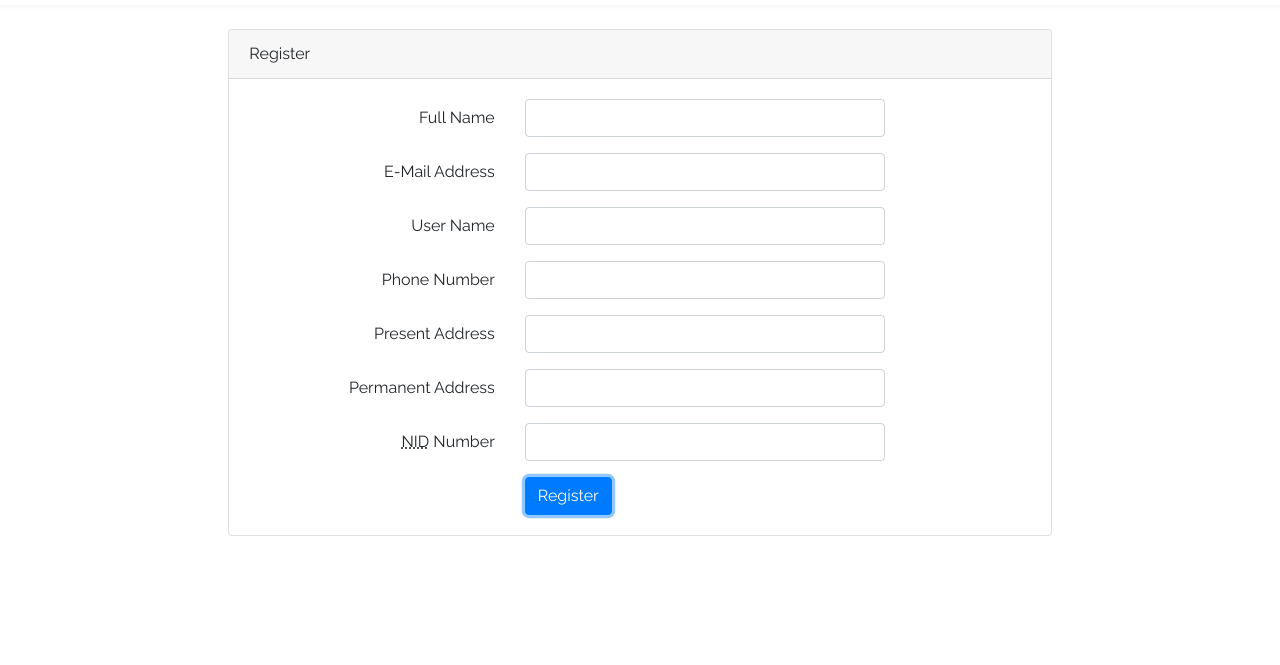
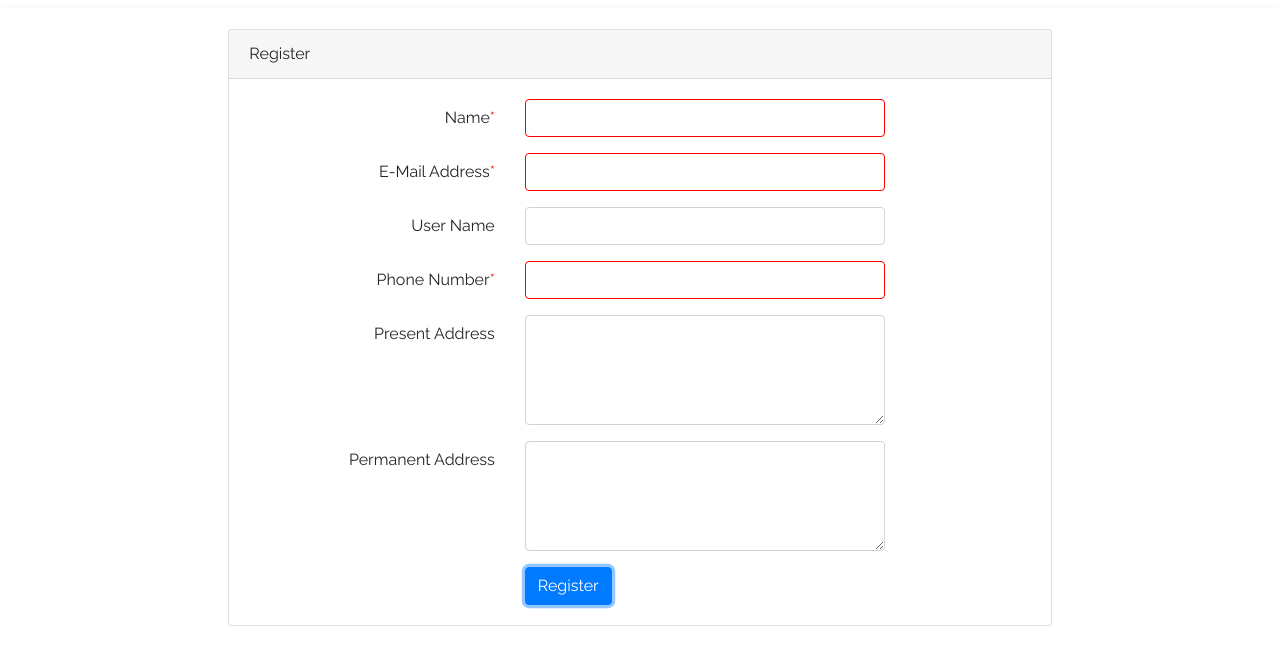
Before and after one commit to prashantdhavale01/weather_forecast, a plain HTML site: page form_validation.html in a window 1280 px wide. Both pictures are taken after a click on the button "Register". Shown: the part 51-716 px from the top of the page. Drawn offline with nearby package versions, Linux system fonts and the light colour scheme.

Commit message:
validate mandatory fields

```diff
--- a/css/form_validation.css
+++ b/css/form_validation.css
@@ -44,3 +44,9 @@ body{
     margin-left: 0;
     margin-right: 0;
 }
+.emptyField{
+    border: 1px solid red !important;
+}
+.alert-red{
+    color: red;
+}
--- a/form_validation.html
+++ b/form_validation.html
@@ -51,14 +51,14 @@
 						<div class="card-header">Register</div>
 						<div class="card-body">
 							<div class="form-group row">
-									<label for="full_name" class="col-md-4 col-form-label text-md-right">Full Name</label>
+								<label for="full_name" class="col-md-4 col-form-label text-md-right">Name<span class="alert-red">*</span></label>
 								<div class="col-md-6">
 									<input type="text" id="full_name" class="form-control" name="full-name">
 								</div>
 							</div>
 
 							<div class="form-group row">
-									<label for="email_address" class="col-md-4 col-form-label text-md-right">E-Mail Address</label>
+								<label for="email_address" class="col-md-4 col-form-label text-md-right">E-Mail Address<span class="alert-red">*</span></label>
 								<div class="col-md-6">
 									<input type="text" id="email_address" class="form-control" name="email-address">
 								</div>
@@ -72,31 +72,23 @@
 							</div>
 
 							<div class="form-group row">
-									<label for="phone_number" class="col-md-4 col-form-label text-md-right">Phone Number</label>
+								<label for="phone_number" class="col-md-4 col-form-label text-md-right">Phone Number<span class="alert-red">*</span></label>
 								<div class="col-md-6">
-										<input type="text" id="phone_number" class="form-control">
+									<input type="number" id="phone_number" class="form-control">
 								</div>
 							</div>
 
 							<div class="form-group row">
 								<label for="present_address" class="col-md-4 col-form-label text-md-right">Present Address</label>
 								<div class="col-md-6">
-										<input type="text" id="present_address" class="form-control">
+									<textarea class="form-control" rows="4" id="present_address"></textarea>
 								</div>
 							</div>
 
 							<div class="form-group row">
 								<label for="permanent_address" class="col-md-4 col-form-label text-md-right">Permanent Address</label>
 								<div class="col-md-6">
-										<input type="text" id="permanent_address" class="form-control" name="permanent-address">
-									</div>
-								</div>
-
-								<div class="form-group row">
-									<label for="nid_number" class="col-md-4 col-form-label text-md-right"><abbr
-										title="National Id Card">NID</abbr> Number</label>
-										<div class="col-md-6">
-											<input type="text" id="nid_number" class="form-control" name="nid-number">
+									<textarea class="form-control" rows="4" id="permanent_address"></textarea>
 								</div>
 							</div>
 
--- a/js/form_validation.js
+++ b/js/form_validation.js
@@ -1,5 +1,38 @@
 $(document).ready(function($) {
  $("#btnRegister").on('click', (e) => {
-  alert();
+  if (isValidate()) {
+    if (validateEmail($('#email_address').val()) && telephoneCheck($('#phone_number').val())) {
+      $('#email_address, #phone_number').removeClass("emptyField");
+    } else {
+      $('#email_address, #phone_number').addClass("emptyField");
+      return;
+    }
+    alert("Registration Successfully")
+  }else {
+    alert("All fields are mandatory");
+  }
 });
+ function isValidate() {
+  var isValid = true;
+  const allFields = ["#full_name", "#email_address", "#phone_number"];
+  for (let field of allFields) {
+    if ($(field).val().trim().length == 0) {
+      $(field).addClass('emptyField');
+      $(field).on('input', () => {
+        $(field).removeClass('emptyField');
+      });
+      isValid = false;
+    }
+  }
+  return isValid;
+}
+function validateEmail(email) {
+  var re = /^(([^<>()\[\]\\.,;:\s@"]+(\.[^<>()\[\]\\.,;:\s@"]+)*)|(".+"))@((\[[0-9]{1,3}\.[0-9]{1,3}\.[0-9]{1,3}\.[0-9]{1,3}\])|(([a-zA-Z\-0-9]+\.)+[a-zA-Z]{2,}))$/;
+  return re.test(String(email).toLowerCase());
+}
+function telephoneCheck(phone) {
+  var isphone = /^[+]?(1\-|1\s|1|\d{3}\-|\d{3}\s|)?((\(\d{3}\))|\d{3})(\-|\s)?(\d{3})(\-|\s)?(\d{4})$/g.test(phone);
+  console.log(isphone);
+  return isphone;
+}
 });
```
Lines whose indentation alone changed are shown as unchanged.
